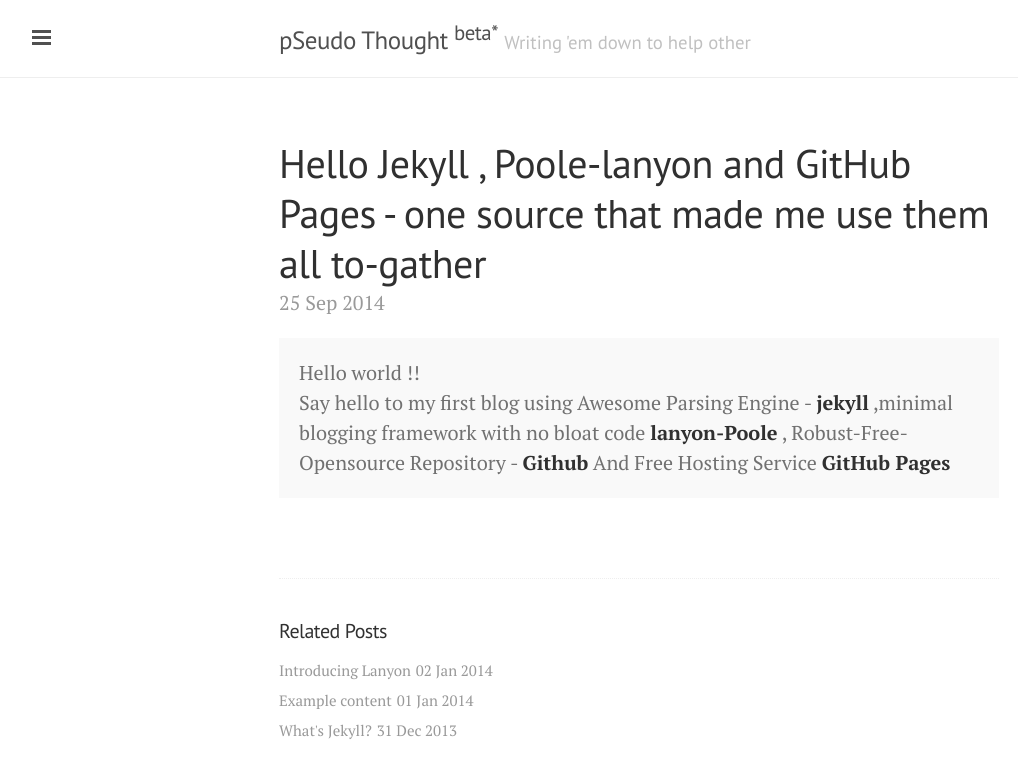
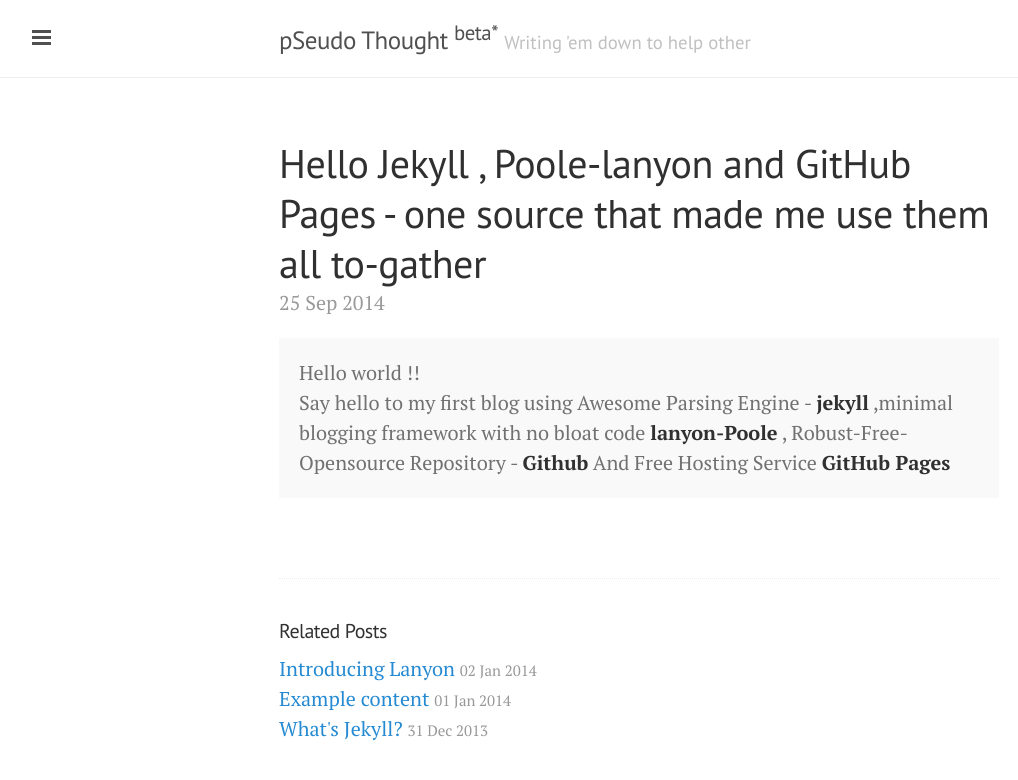
Before and after one commit to DharmeshPandav/dharmeshpandav.github.io, a Jekyll site: the page built from _posts/2014-09-25-Hello jekyll.md, in a window 1280 px wide. Shown: the top 780 px of the page, without its empty margins (1-1019 px from the left). Built offline with Jekyll 4.4.1, drawn with Linux system fonts in a browser that asks for light colours; Markdown is read by kramdown in place of the engine named in the settings.

Commit message:
changed config

```diff
--- a/_layouts/post.html
+++ b/_layouts/post.html
@@ -17,7 +17,7 @@ comments:   true
       <li>
 
           <a href="{{ post.url }}">
-            <small>{{ post.title }}</small>
+            {{ post.title }}
             <small>{{ post.date | date_to_string }}</small>
           </a>
 
```
